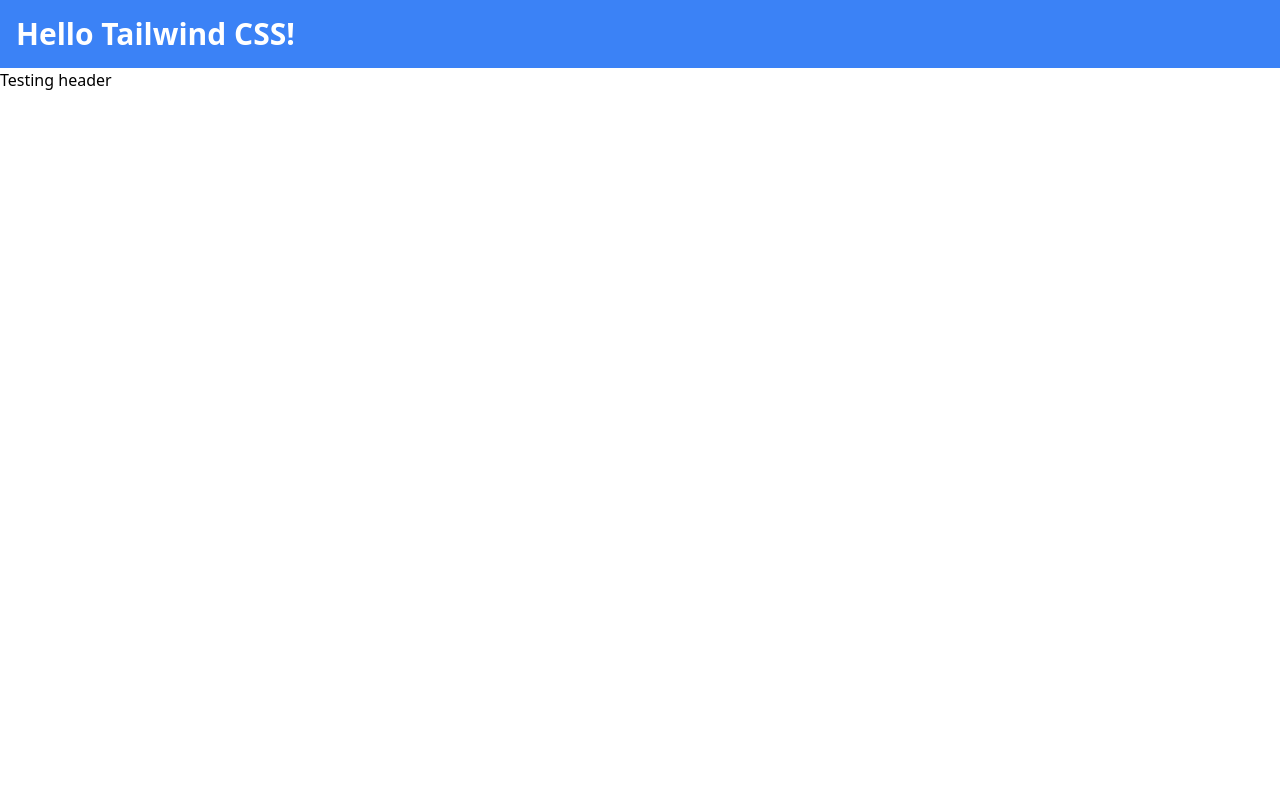
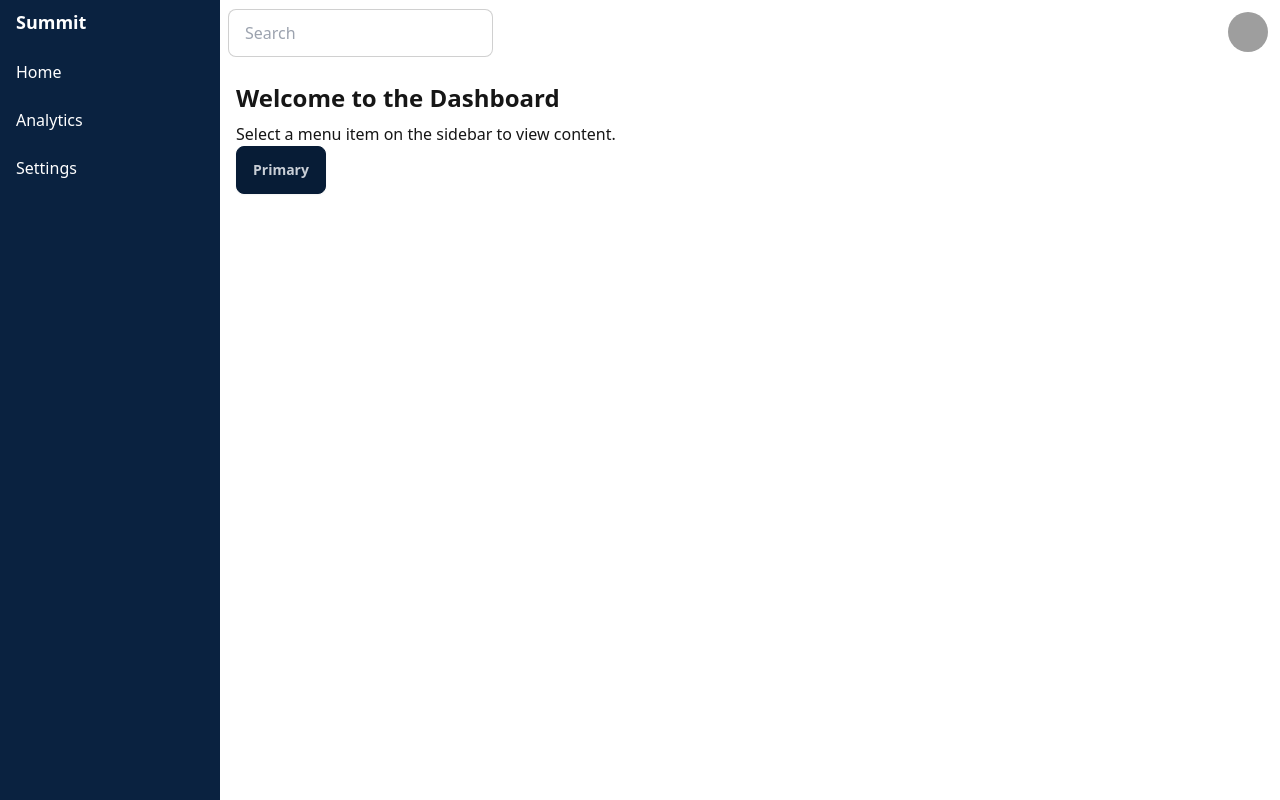
Before and after one commit to claudiofrs/splice-better-table-control, a React (Vite) app: page / in a window 1280 px wide. Built offline with nearby package versions, Linux system fonts and the light colour scheme; grey boxes are pictures that could not be loaded.

Commit message:
tailwind daisyui works

```diff
--- /dev/null
+++ b/src/components/Sidebar/Sidebar.jsx
@@ -0,0 +1,22 @@
+//import React from "react";
+
+function Sidebar() {
+  return (
+    <aside className="w-[220px] bg-[#0a2240] text-white p-2 flex flex-col">
+      <h2 className="text-lg font-bold mb-4 px-2">Summit</h2>
+      <nav className="flex flex-col space-y-2">
+        <a href="#home" className="px-2 py-2 hover:bg-[#123456] rounded">
+          Home
+        </a>
+        <a href="#analytics" className="px-2 py-2 hover:bg-[#123456] rounded">
+          Analytics
+        </a>
+        <a href="#settings" className="px-2 py-2 hover:bg-[#123456] rounded">
+          Settings
+        </a>
+      </nav>
+    </aside>
+  );
+}
+
+export default Sidebar;
--- /dev/null
+++ b/src/components/Topbar/Topbar.jsx
@@ -0,0 +1,49 @@
+function Topbar() {
+  return (
+    <div className="navbar bg-base-100">
+      <div className="flex-1">
+        <div className="form-control">
+          <input
+            type="text"
+            placeholder="Search"
+            className="input input-bordered w-24 md:w-auto"
+          />
+        </div>
+      </div>
+      <div className="flex-none gap-2">
+        <div className="dropdown dropdown-end">
+          <div
+            tabIndex={0}
+            role="button"
+            className="btn btn-ghost btn-circle avatar"
+          >
+            <div className="w-10 rounded-full">
+              <img
+                alt="Tailwind CSS Navbar component"
+                src="https://img.daisyui.com/images/stock/photo-1534528741775-53994a69daeb.webp"
+              />
+            </div>
+          </div>
+          <ul
+            tabIndex={0}
+            className="menu menu-sm dropdown-content bg-base-100 rounded-box z-[1] mt-3 w-52 p-2 shadow"
+          >
+            <li>
+              <a className="justify-between">
+                Profile
+                <span className="badge">New</span>
+              </a>
+            </li>
+            <li>
+              <a>Settings</a>
+            </li>
+            <li>
+              <a>Logout</a>
+            </li>
+          </ul>
+        </div>
+      </div>
+    </div>
+  )
+}
+export default Topbar
--- a/src/pages/app/App.jsx
+++ b/src/pages/app/App.jsx
@@ -1,16 +1,25 @@
-//import "../../index.css";
+import Sidebar from "../../components/Sidebar/SIdebar";
+import Topbar from "../../components/Topbar/Topbar";
+import "../../index.css";
 import "./App.css";
 
 function App() {
   return (
-    <>
-      <div className="bg-blue-500 text-white p-4">
-        <h1 className="text-3xl font-bold">Hello Tailwind CSS!</h1>
-      </div>
-      <div>
-        <h1>Testing header</h1>
-      </div>
-    </>
+    <div className="flex h-screen">
+      <Sidebar />
+
+      {/* Content Area */}
+      <main className="flex-1 bg-white">
+        <Topbar />
+        <div className="p-4">
+          <h1 className="text-2xl font-semibold mb-2">
+            Welcome to the Dashboard
+          </h1>
+          <p>Select a menu item on the sidebar to view content.</p>
+          <button className="btn btn-active btn-primary">Primary</button>
+        </div>
+      </main>
+    </div>
   );
 }
 
--- a/tailwind.config.js
+++ b/tailwind.config.js
@@ -1,8 +1,27 @@
 /** @type {import('tailwindcss').Config} */
+import daisyui from "daisyui";
+
 export default {
   content: ["./index.html", "./src/**/*.{js,ts,jsx,tsx}"],
   theme: {
     extend: {},
   },
-  plugins: [],
+  daisyui: {
+    themes: [
+      {
+        mytheme: {
+          primary: "#0a2240",
+          secondary: "#f7fafc",
+          accent: "#11b5e4",
+          neutral: "#FFFFFF",
+          "base-100": "#FFFFFF",
+          info: "#60a5fa",
+          success: "#84cc16",
+          warning: "#f59e0b",
+          error: "#fb7185",
+        },
+      },
+    ],
+  },
+  plugins: [daisyui],
 };
```
Also changed, not shown: src/components/Sidebar/Sidebar.css (added), src/components/Topbar/Topbar.css (added).
